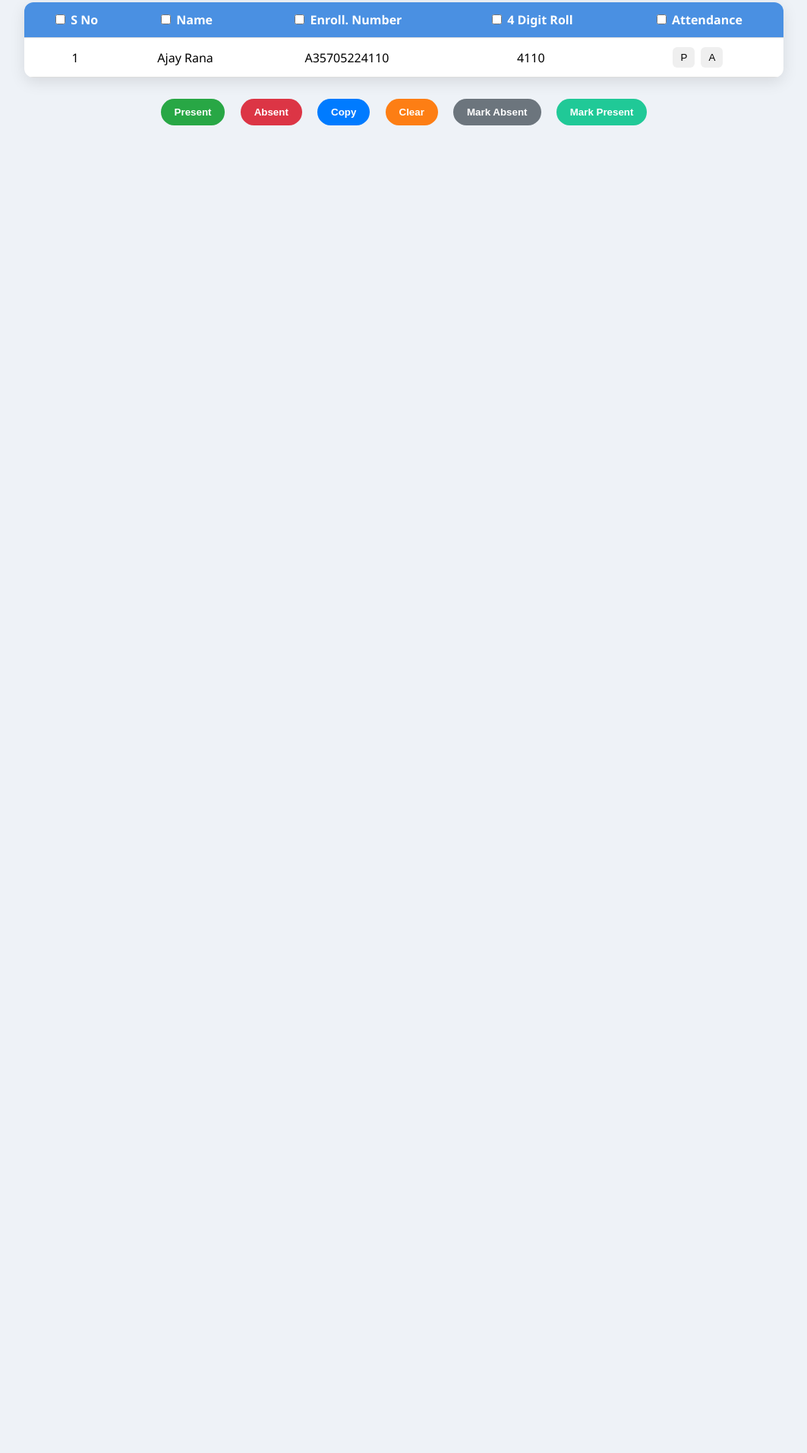
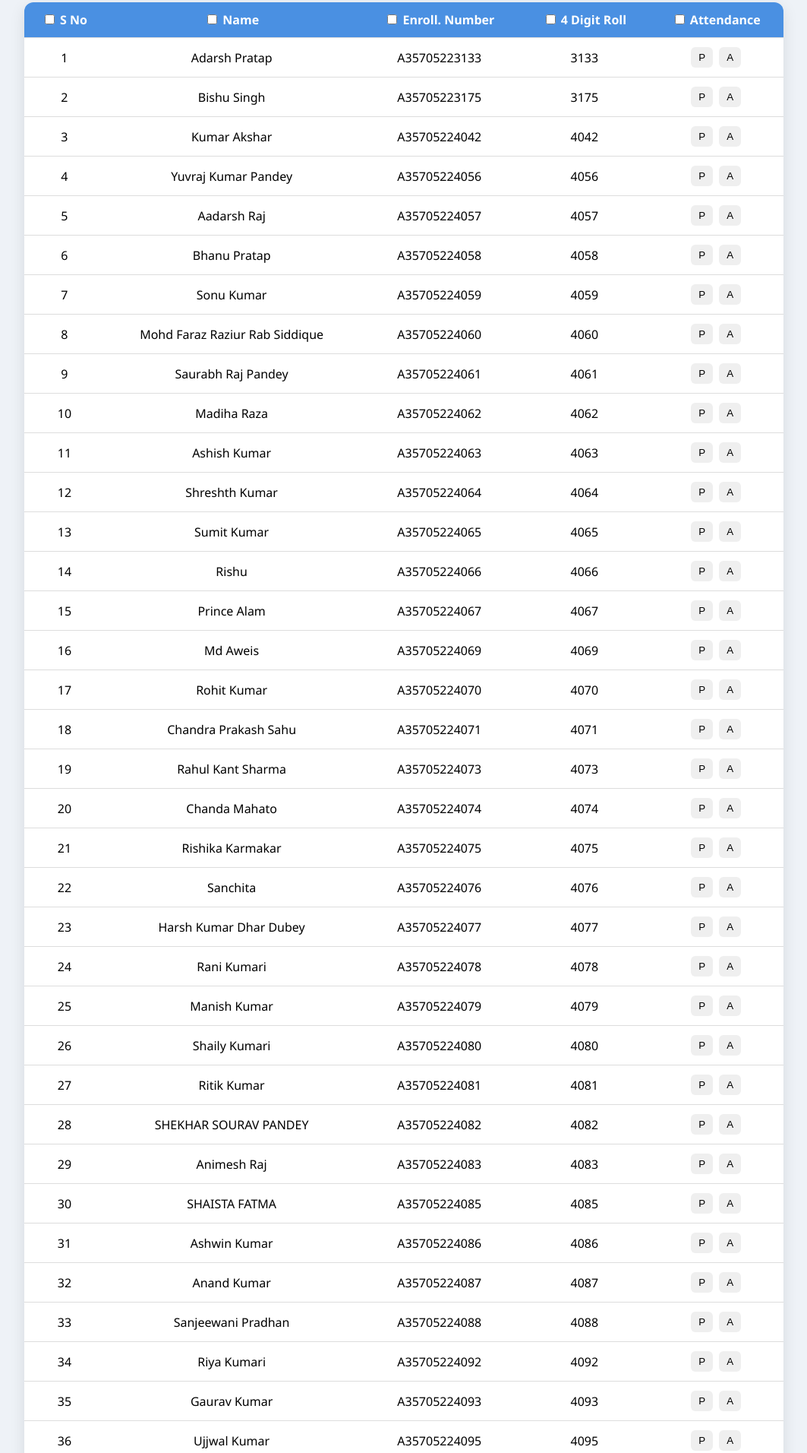
Before and after one commit to iajay006/BTech-CSE-4B, a plain HTML site: page index.html in a window 1280 px wide. Shown: the part 98-2010 px from the top of the page at 76% size, without its empty margins (108-1171 px from the left). Before the commit the page ends 800 px from the top, so only its background shows below. Drawn offline with Linux system fonts and the light colour scheme.

Commit message:
Update index.html

```diff
--- a/index.html
+++ b/index.html
@@ -109,7 +109,109 @@
 <script>
   const tbody = document.querySelector("#attendanceTable tbody");
   const students = [
-    { sno: 1, name: "Ajay Rana", enroll: "A35705224110", roll: "4110", attendance: "" }
+{ sno: 1,  name: "Adarsh Pratap", enroll: "A35705223133", roll: "3133", attendance: "" },
+
+{ sno: 2,  name: "Bishu Singh", enroll: "A35705223175", roll: "3175", attendance: "" },
+
+{ sno: 3,  name: "Kumar Akshar", enroll: "A35705224042", roll: "4042", attendance: "" },
+
+{ sno: 4,  name: "Yuvraj Kumar Pandey", enroll: "A35705224056", roll: "4056", attendance: "" },
+
+{ sno: 5,  name: "Aadarsh Raj", enroll: "A35705224057", roll: "4057", attendance: "" },
+
+{ sno: 6,  name: "Bhanu Pratap", enroll: "A35705224058", roll: "4058", attendance: "" },
+
+{ sno: 7,  name: "Sonu Kumar", enroll: "A35705224059", roll: "4059", attendance: "" },
+
+{ sno: 8,  name: "Mohd Faraz Raziur Rab Siddique", enroll: "A35705224060", roll: "4060", attendance: "" },
+
+{ sno: 9,  name: "Saurabh Raj Pandey", enroll: "A35705224061", roll: "4061", attendance: "" },
+
+{ sno: 10, name: "Madiha Raza", enroll: "A35705224062", roll: "4062", attendance: "" },
+
+{ sno: 11, name: "Ashish Kumar", enroll: "A35705224063", roll: "4063", attendance: "" },
+
+{ sno: 12, name: "Shreshth Kumar", enroll: "A35705224064", roll: "4064", attendance: "" },
+
+{ sno: 13, name: "Sumit Kumar", enroll: "A35705224065", roll: "4065", attendance: "" },
+
+{ sno: 14, name: "Rishu", enroll: "A35705224066", roll: "4066", attendance: "" },
+
+{ sno: 15, name: "Prince Alam", enroll: "A35705224067", roll: "4067", attendance: "" },
+
+{ sno: 16, name: "Md Aweis", enroll: "A35705224069", roll: "4069", attendance: "" },
+
+{ sno: 17, name: "Rohit Kumar", enroll: "A35705224070", roll: "4070", attendance: "" },
+
+{ sno: 18, name: "Chandra Prakash Sahu", enroll: "A35705224071", roll: "4071", attendance: "" },
+
+{ sno: 19, name: "Rahul Kant Sharma", enroll: "A35705224073", roll: "4073", attendance: "" },
+
+{ sno: 20, name: "Chanda Mahato", enroll: "A35705224074", roll: "4074", attendance: "" },
+
+{ sno: 21, name: "Rishika Karmakar", enroll: "A35705224075", roll: "4075", attendance: "" },
+
+{ sno: 22, name: "Sanchita", enroll: "A35705224076", roll: "4076", attendance: "" },
+
+{ sno: 23, name: "Harsh Kumar Dhar Dubey", enroll: "A35705224077", roll: "4077", attendance: "" },
+
+{ sno: 24, name: "Rani Kumari", enroll: "A35705224078", roll: "4078", attendance: "" },
+
+{ sno: 25, name: "Manish Kumar", enroll: "A35705224079", roll: "4079", attendance: "" },
+
+{ sno: 26, name: "Shaily Kumari", enroll: "A35705224080", roll: "4080", attendance: "" },
+
+{ sno: 27, name: "Ritik Kumar", enroll: "A35705224081", roll: "4081", attendance: "" },
+
+{ sno: 28, name: "SHEKHAR SOURAV PANDEY", enroll: "A35705224082", roll: "4082", attendance: "" },
+
+{ sno: 29, name: "Animesh Raj", enroll: "A35705224083", roll: "4083", attendance: "" },
+
+{ sno: 30, name: "SHAISTA FATMA", enroll: "A35705224085", roll: "4085", attendance: "" },
+
+{ sno: 31, name: "Ashwin Kumar", enroll: "A35705224086", roll: "4086", attendance: "" },
+
+{ sno: 32, name: "Anand Kumar", enroll: "A35705224087", roll: "4087", attendance: "" },
+
+{ sno: 33, name: "Sanjeewani Pradhan", enroll: "A35705224088", roll: "4088", attendance: "" },
+
+{ sno: 34, name: "Riya Kumari", enroll: "A35705224092", roll: "4092", attendance: "" },
+
+{ sno: 35, name: "Gaurav Kumar", enroll: "A35705224093", roll: "4093", attendance: "" },
+
+{ sno: 36, name: "Ujjwal Kumar", enroll: "A35705224095", roll: "4095", attendance: "" },
+
+{ sno: 37, name: "Shivam Kumar", enroll: "A35705224096", roll: "4096", attendance: "" },
+
+{ sno: 38, name: "ZAYEEM ALAVI", enroll: "A35705224099", roll: "4099", attendance: "" },
+
+{ sno: 39, name: "AYUSH KUMAR", enroll: "A35705224100", roll: "4100", attendance: "" },
+
+{ sno: 40, name: "KARAN KUMAR", enroll: "A35705224101", roll: "4101", attendance: "" },
+
+{ sno: 41, name: "Rashmi Pandey", enroll: "A35705224103", roll: "4103", attendance: "" },
+
+{ sno: 42, name: "Md Sahid Ansari", enroll: "A35705224105", roll: "4105", attendance: "" },
+
+{ sno: 43, name: "Goon Verma", enroll: "A35705224106", roll: "4106", attendance: "" },
+
+{ sno: 44, name: "Ajay Rana", enroll: "A35705224110", roll: "4110", attendance: "" },
+
+{ sno: 45, name: "Shreya", enroll: "A35705224112", roll: "4112", attendance: "" },
+
+{ sno: 46, name: "Anjali Kumari", enroll: "A35705224113", roll: "4113", attendance: "" },
+
+{ sno: 47, name: "Chandra Mohan Oraon", enroll: "A35705224115", roll: "4115", attendance: "" },
+
+{ sno: 48, name: "Kumar Abhishek", enroll: "A35705224116", roll: "4116", attendance: "" },
+
+{ sno: 49, name: "Akshita", enroll: "A35705224197", roll: "4197", attendance: "" },
+
+{ sno: 50, name: "Pranay Raj Kumar", enroll: "A35705224204", roll: "4204", attendance: "" },
+
+{ sno: 51, name: "Danish Alam", enroll: "A35705224208", roll: "4208", attendance: "" },
+
+{ sno: 52, name: "DEEPAK KUMAR", enroll: "A35705224212", roll: "4212", attendance: "" }
   ];
 
   let currentFilter = "";
```
